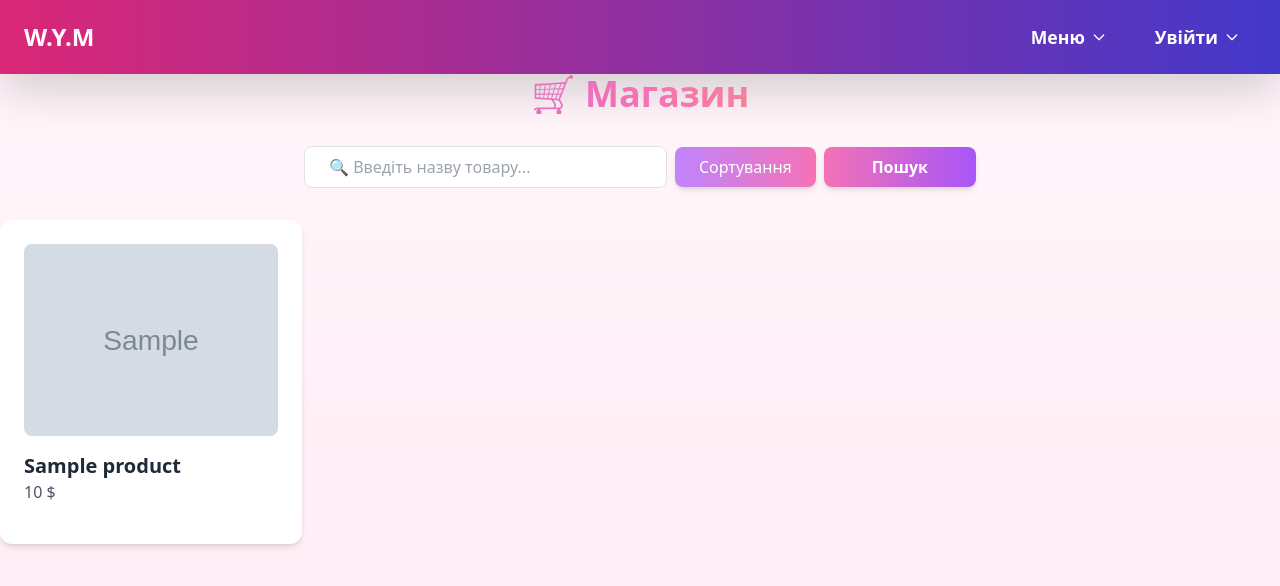
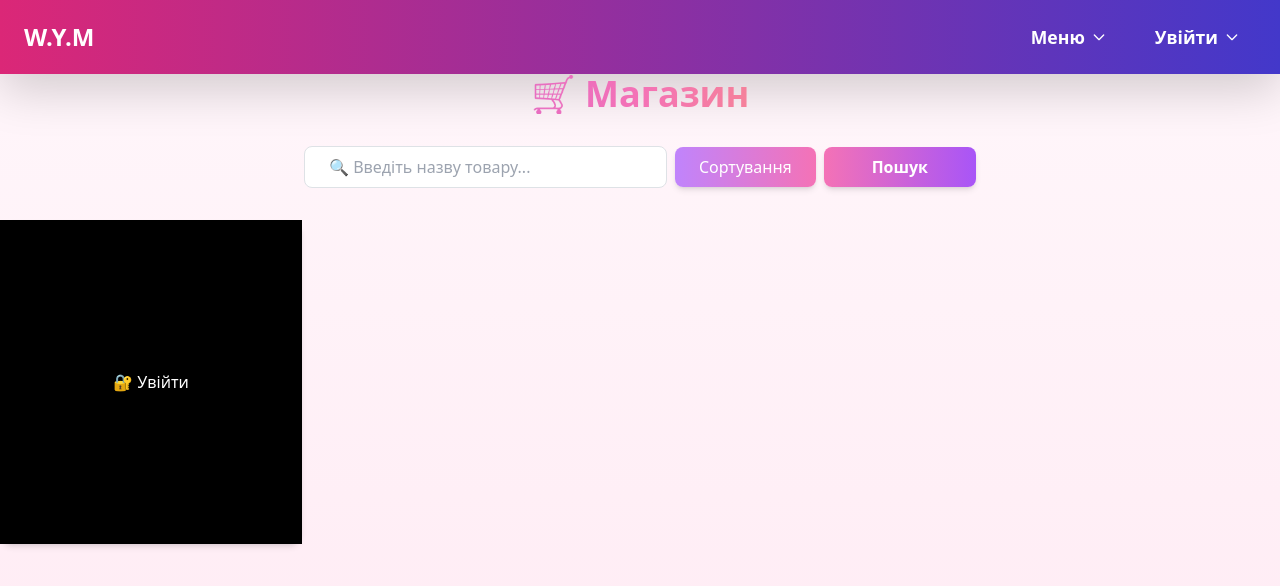
Before and after one commit to http15r5/lab09-flaskproject, a Flask app: template templates/shop.html in a window 1280 px wide. Shown: the top 586 px of the page. Run offline with Flask 3, Linux system fonts and the light colour scheme; the template is opened without the code that fills it: most values are stand-ins (such as "Sample title", 1, 10 or a date in 2020); grey boxes marked "Sample" are stand-in pictures; parts of the project's set-up code (start-up, migrations or seed data) failed here and were passed over; some libraries are stand-ins or nearby versions.

Commit message:
Update shop.html

```diff
--- a/templates/shop.html
+++ b/templates/shop.html
@@ -55,11 +55,16 @@
         />
         <h2 class="text-xl font-semibold text-gray-800">{{ product.name }}</h2>
         <p class="text-gray-600 mb-3">{{ product.price }} $</p>
-        <a
-            href="{{ url_for('shop.add_to_cart', product_id=product.id) }}"
-            class="absolute inset-0 flex items-center justify-center bg-black bg-opacity-40 text-white opacity-0 group-hover:opacity-100 rounded-xl transition duration-300 font-medium text-lg"
-        >
-        </a>
+        {% if session.get('is_client') %}
+<a href="{{ url_for('shop.add_to_cart', product_id=product.id) }}"
+   class="absolute inset-0 flex items-center justify-center ...">
+</a>
+{% else %}
+<a href="{{ url_for('client.login') }}"
+   class="absolute inset-0 flex items-center justify-center bg-black bg-opacity-60 text-white">
+   🔐 Увійти
+</a>
+{% endif %}
     </div>
     {% else %}
     <div class="col-span-full text-center text-gray-500 italic text-lg">Нічого не знайдено</div>
```
